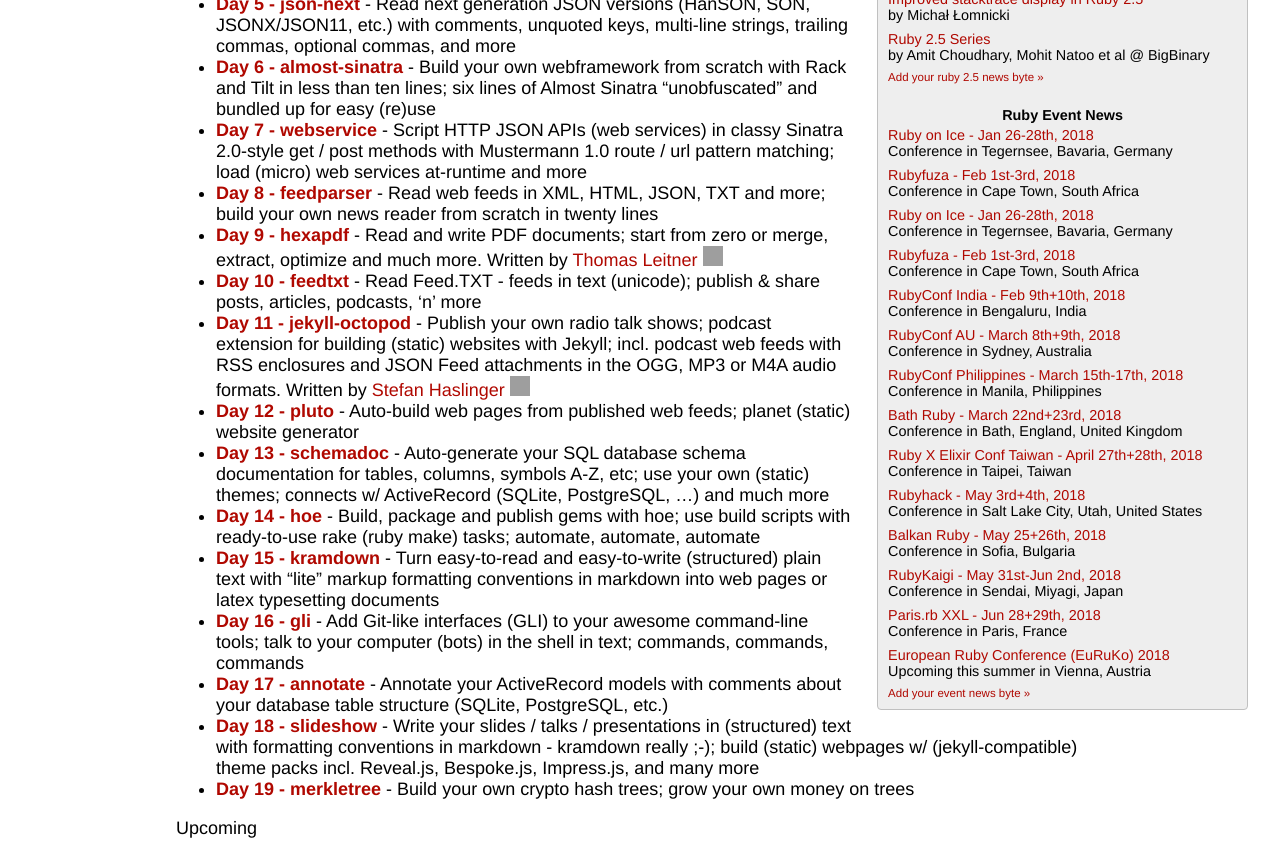
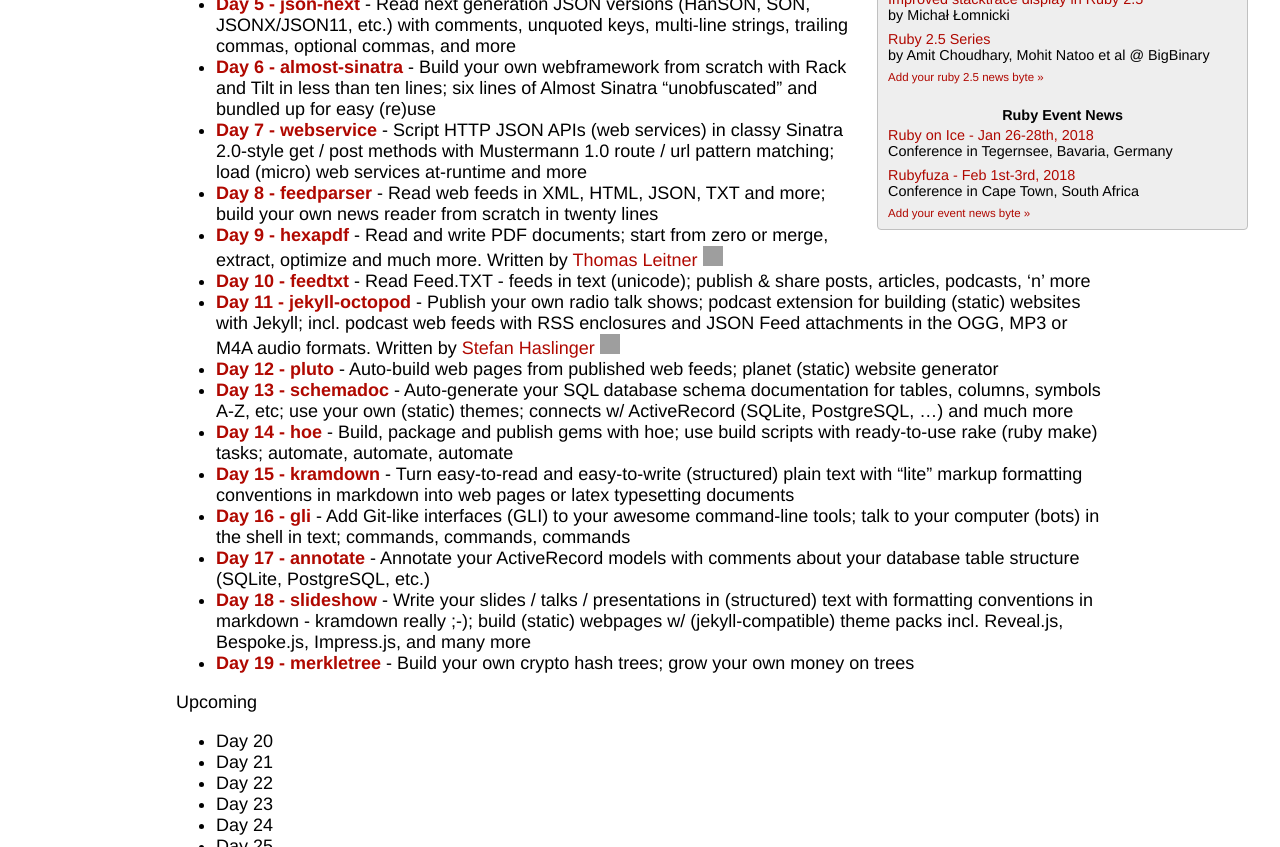
Before and after one commit to wongatron/calendar, a Jekyll site: the page built from README.md, in a window 1280 px wide and 900 px high, scrolled down 271 px, cut to the strip 53-900 px from the top of the window. Built offline with Jekyll 4.4.1, drawn with Linux system fonts in a browser that asks for light colours; our own code applies the rules of GitHub Pages for plain Markdown files; grey boxes are pictures that could not be loaded.

Commit message:
Update broadcasts.html

```diff
--- a/_includes/broadcasts.html
+++ b/_includes/broadcasts.html
@@ -71,68 +71,8 @@
       </div>
     {% endfor %}
 
-    <div style="padding: 4px;">
-      <a href="https://rubyonice.com/2018">Ruby on Ice - Jan 26-28th, 2018</a><br>
-      Conference in Tegernsee, Bavaria, Germany
-    </div>
-
-    <div style="padding: 4px;">
-      <a href="http://www.rubyfuza.org">Rubyfuza - Feb 1st-3rd, 2018</a><br>
-      Conference in Cape Town, South Africa
-    </div>
-
-    <div style="padding: 4px;">
-      <a href="http://rubyconfindia.org">RubyConf India - Feb 9th+10th, 2018</a><br>
-      Conference in Bengaluru, India
-    </div>
-
-    <div style="padding: 4px;">
-      <a href="https://www.rubyconf.org.au/2018">RubyConf AU - March 8th+9th, 2018</a><br>
-      Conference in Sydney, Australia
-    </div>
-
-    <div style="padding: 4px;">
-      <a href="http://rubyconf.ph">RubyConf Philippines - March 15th-17th, 2018</a><br>
-      Conference in Manila, Philippines
-    </div>
-
-    <div style="padding: 4px;">
-      <a href="https://2018.bathruby.uk">Bath Ruby - March 22nd+23rd, 2018</a><br>
-      Conference in Bath, England, United Kingdom
-    </div>
-
-    <div style="padding: 4px;">
-      <a href="https://2018.rubyconf.tw">Ruby X Elixir Conf Taiwan - April 27th+28th, 2018</a><br>
-      Conference in Taipei, Taiwan
-    </div>
-
-    <div style="padding: 4px;">
-      <a href="http://rubyhack.com">Rubyhack - May 3rd+4th, 2018</a><br>
-      Conference in Salt Lake City, Utah, United States
-    </div>
-
-    <div style="padding: 4px;">
-      <a href="http://balkanruby.com">Balkan Ruby - May 25+26th, 2018</a><br>
-      Conference in Sofia, Bulgaria
-    </div>
-
-    <div style="padding: 4px;">
-      <a href="http://rubykaigi.org/2018">RubyKaigi - May 31st-Jun 2nd, 2018</a><br>
-      Conference in Sendai, Miyagi, Japan
-    </div>
-
-    <div style="padding: 4px;">
-      <a href="http://2018.rubyparis.org">Paris.rb XXL - Jun 28+29th, 2018</a><br>
-      Conference in Paris, France
-    </div>
-
-    <div style="padding: 4px;">
-      <a href="http://euruko.org">European Ruby Conference (EuRuKo) 2018</a><br>
-      Upcoming this summer in Vienna, Austria
-    </div>
-
     <div style="padding: 4px; font-size: 80%;">
-      <a href="https://github.com/planetruby/advent2017/blob/master/_includes/broadcasts.html">Add your event news byte »</a>
+      <a href="https://github.com/planetruby/advent2017/blob/master/_data/events.yml">Add your event news byte »</a>
     </div>
   </div>
 
```
